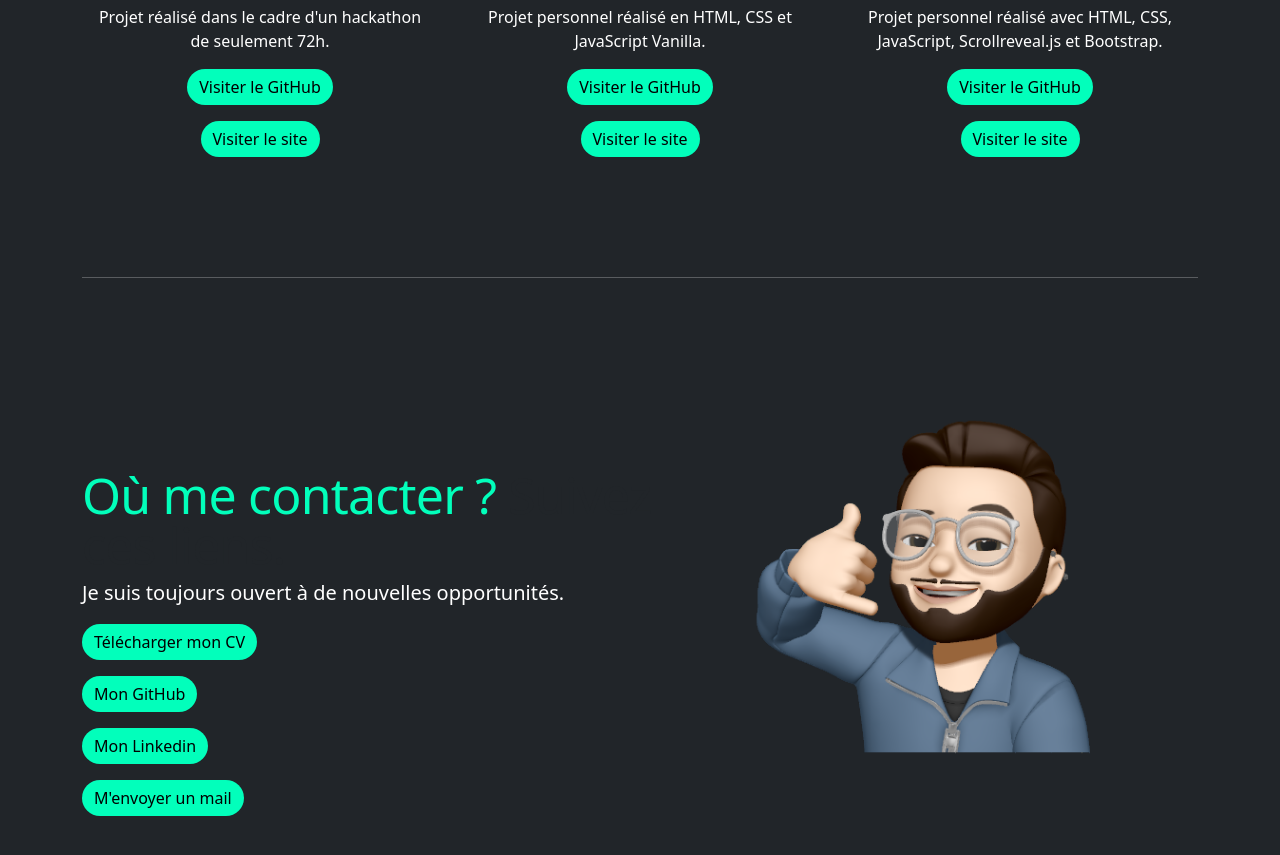
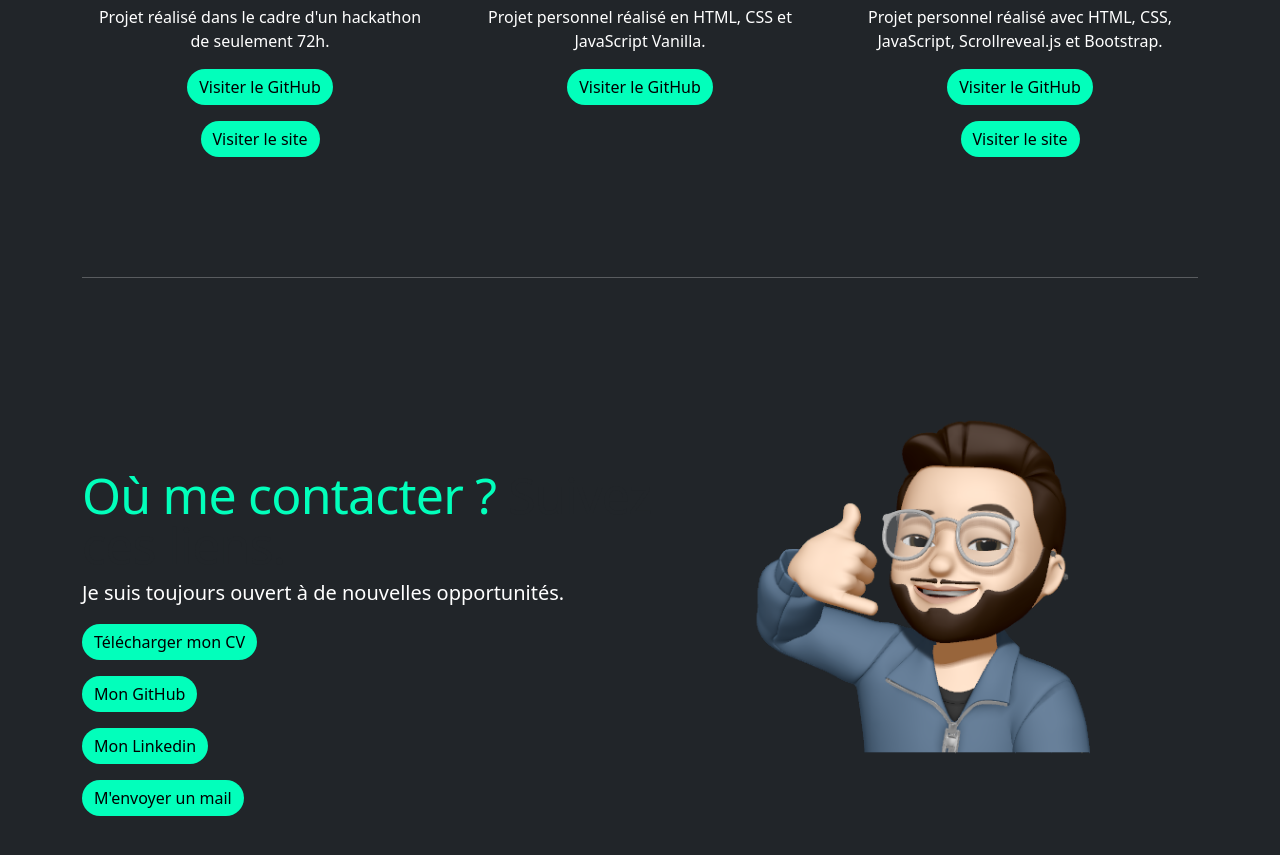
Before and after one commit to victoraldebert/Mon-ancien-portfolio, a plain HTML site: page index.html in a window 1280 px wide. Shown: the part 1931-2786 px from the top of the page. Drawn offline with nearby package versions, Linux system fonts and the light colour scheme.

Commit message:
Visiter les site bouton enlevé

```diff
--- a/index.html
+++ b/index.html
@@ -158,7 +158,6 @@
             <h2>Site de Tesla</h2>
             <p>Projet personnel réalisé en HTML, CSS et JavaScript Vanilla.</p>
             <p><a class="btn btn-secondary" href="https://github.com/victoraldebert/Site-de-Tesla">Visiter le GitHub </a></p>
-            <p><a class="btn btn-secondary" href="https://victoraldebert.github.io/Site-de-Tesla/">Visiter le site </a></p>
 
           </div><!-- /.col-lg-4 -->
 
```
